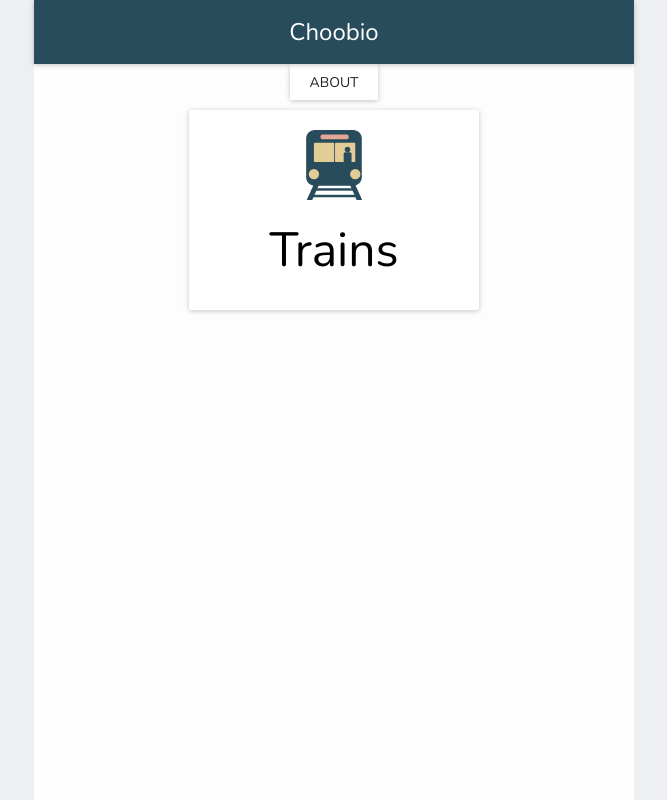
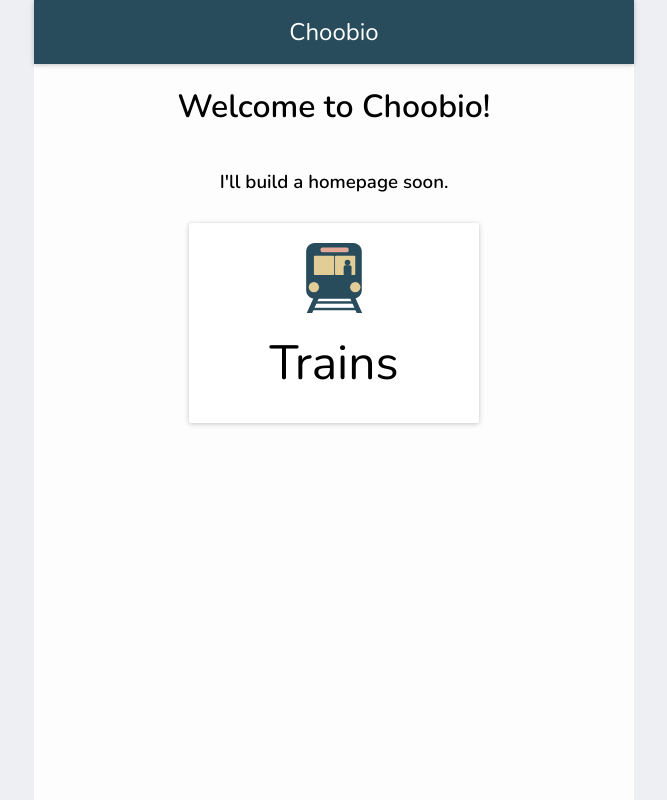
Before and after one commit to joshvince/commuter-ui, a React (Create React App) app: page / in a window 1280 px wide. Shown: the whole page, without its empty margins (306-973 px from the left). Built offline with nearby package versions, Linux system fonts and the light colour scheme; what react-tap-event-plugin would draw is missing.

Commit message:
fix warnings

```diff
--- a/src/components/Arrivals/DataMonitor.js
+++ b/src/components/Arrivals/DataMonitor.js
@@ -1,5 +1,4 @@
 import React, { Component } from 'react';
-import RefreshIcon from 'material-ui/svg-icons/navigation/refresh';
 import FlatButton from 'material-ui/FlatButton';
 import TflColors from '../../styles/TflColors';
 
@@ -13,7 +12,7 @@ class DataMonitor extends Component {
   }
 
   componentWillMount(){
-    this.intervalId = setInterval(this.staleData, 3000)
+    this.intervalId = setInterval(this.staleData, 30000)
   }
 
   staleData(){
--- a/src/components/Home/Home.js
+++ b/src/components/Home/Home.js
@@ -1,8 +1,6 @@
 import React, { Component } from 'react';
 import { Link } from 'react-router';
 import FeatureCard from './FeatureCard';
-import DataMonitor from '../Arrivals/DataMonitor';
-import Info from './Info';
 
 import trainsImg from '../../img/trainsicon.svg'
 
@@ -12,7 +10,10 @@ class Home extends Component {
   render() {
     return (
       <div className="HomeWrapper">
-        <Info />
+        <h1>Welcome to Choobio!</h1>
+        <h3>
+          I'll build a homepage soon.
+        </h3>
         <Link to="/arrivals">
           <FeatureCard
             featureName="Trains"
--- a/src/components/Home/Info.js
+++ /dev/null
@@ -1,47 +0,0 @@
-import React, {Component} from 'react';
-import Dialog from 'material-ui/Dialog';
-import FlatButton from 'material-ui/FlatButton';
-import RaisedButton from 'material-ui/RaisedButton';
-
-class Info extends Component {
-  state = {
-    open: false
-  };
-
-  handleOpen = () => {
-    this.setState({open: true});
-  }
-
-  handleClose = () => {
-    this.setState({open: false});
-  }
-
-  render() {
-    const actions = [
-      <FlatButton
-        label="GOT IT"
-        primary={true}
-        onTouchTap={this.handleClose}
-      />
-    ];
-
-    return (
-      <div>
-        <RaisedButton label="About" onTouchTap={this.handleOpen} />
-        <Dialog
-          title="About Choobio"
-          actions={actions}
-          modal={false}
-          open={this.state.open}
-          onRequestClose={this.handleClose}
-        >
-          Choobio helps you be smarter on the Tube. <br/>
-          See the last hour's status for any tube line, and get scores for trains!
-        </Dialog>
-      </div>
-    )
-
-  }
-}
-
-export default Info;
```
